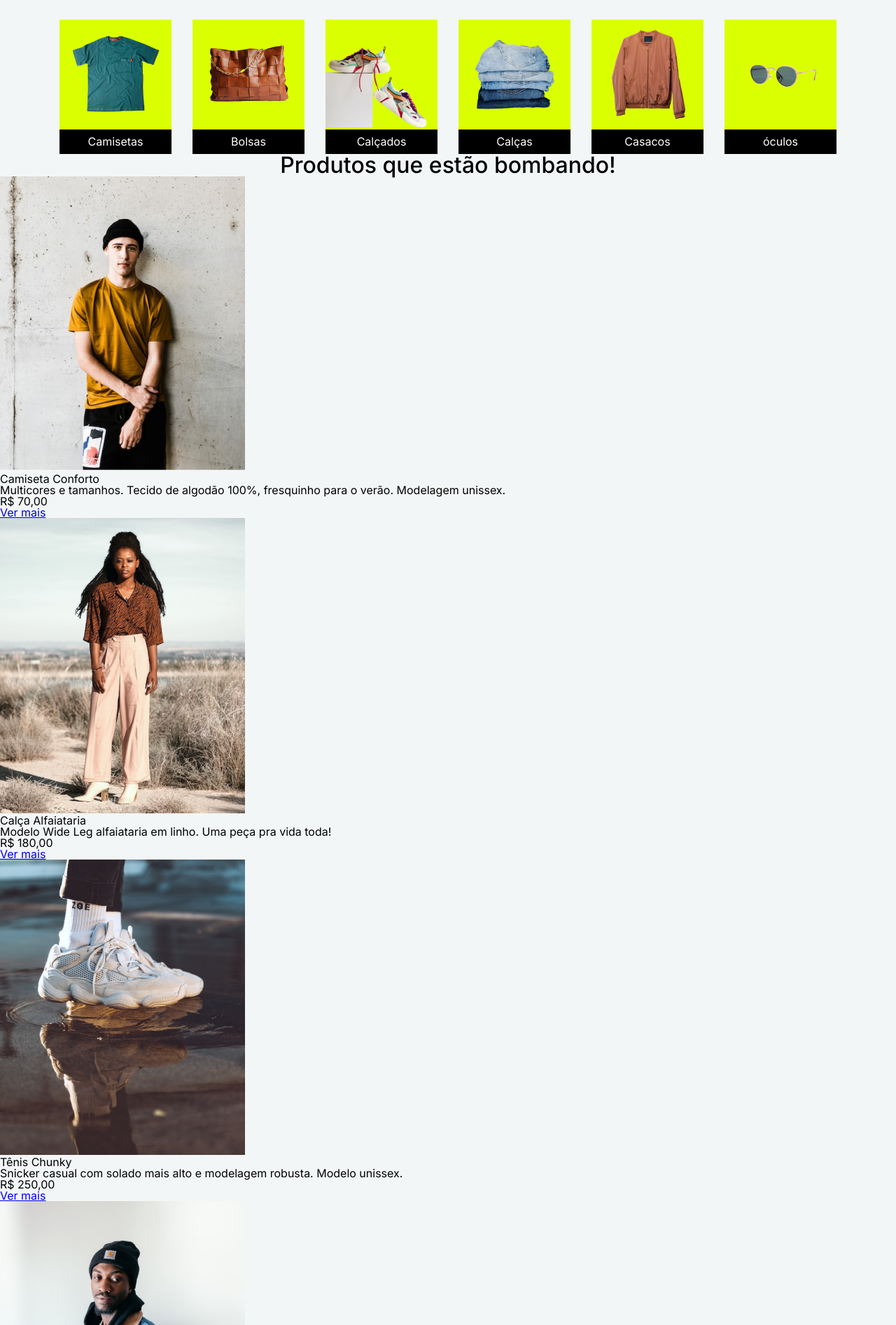
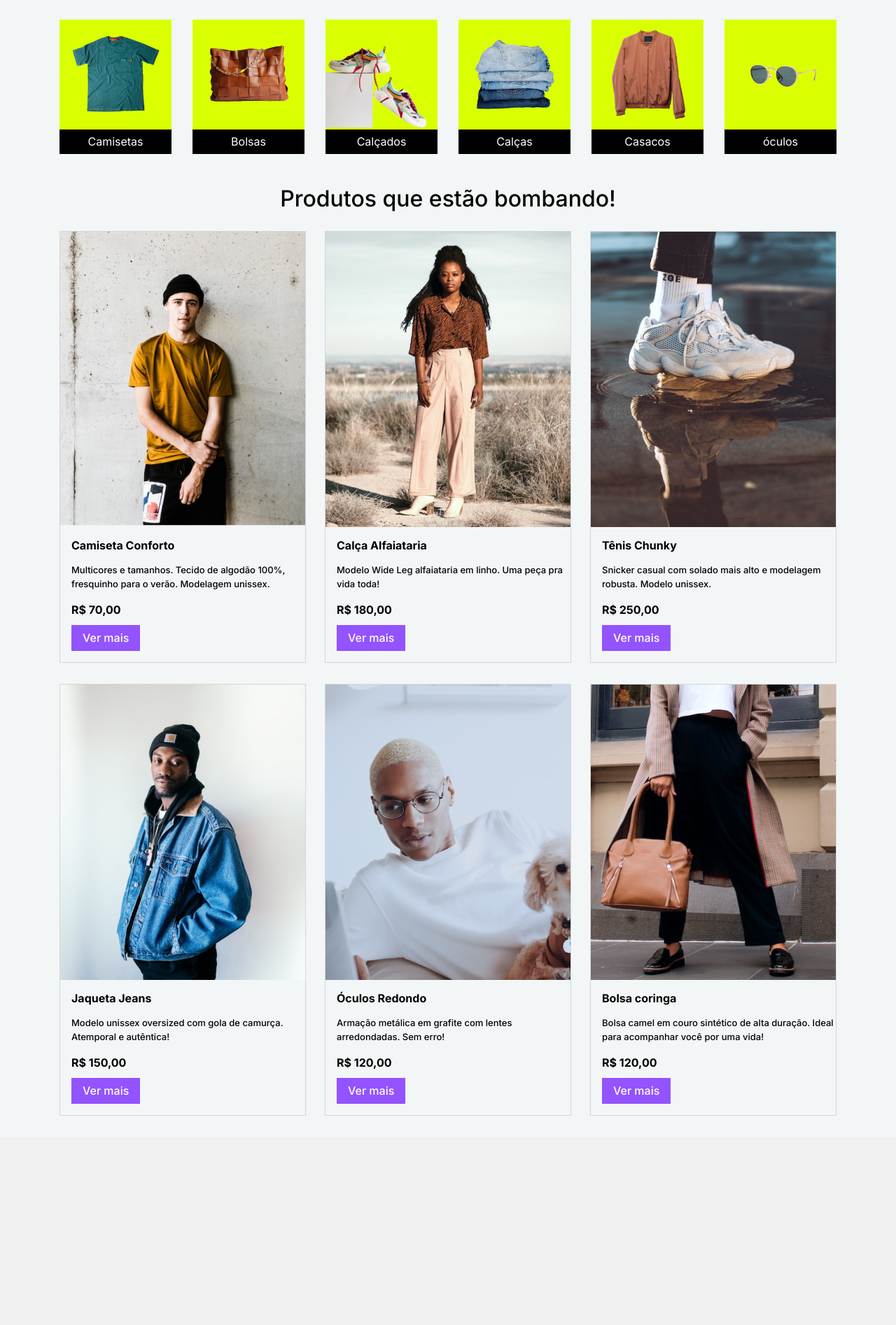
Before and after one commit to LuizLacerdaa/meteora, a PHP site: page / in a window 1280 px wide. Shown: the part 545-2438 px from the top of the page at 70% size. After the commit the page ends 2139 px from the top, so only its background shows below. Run offline with PHP 8.4, Linux system fonts and the light colour scheme.

Commit message:
formatação dos produtos

```diff
--- a/style.css
+++ b/style.css
@@ -156,3 +156,62 @@ body{
 .item-categoria{
     text-decoration: none;
 }
+
+.produtos{
+    width: 1110px;
+    margin-left: auto;
+    margin-right: auto;
+    margin-top: 48px;
+}
+
+.lista-produtos{
+    margin-top:30px;
+    display: flex;
+    justify-content: space-between;
+    align-items: start;
+    flex-wrap: wrap;
+}
+
+.item-produto{
+    width: 350px;
+    border: 1px solid rgba(0,0,0, 13%);
+    margin-bottom: 30px;
+}
+
+.titulo-produto{
+    margin-top: 13px;
+    margin-bottom: 13px;
+    margin-left: 16px;
+    font-size: 16px;
+    font-weight: bold;
+    line-height: 23px;
+}
+
+.descricao-produto{
+    font-size: 13px;
+    font-weight: 500;
+    margin-left: 16px;
+    line-height: 20px;
+}
+
+.preco-produto{
+    margin-left: 16px;
+    margin-top: 16px;
+    margin-bottom: 10px;
+    font-size: 16px;
+    font-weight: bold;
+    line-height: 23px;
+}
+
+.botao-produto{
+    margin-left: 16px;
+    background-color: #9353FF;
+    padding: 9px 16px;
+    display: inline-block;
+    text-decoration: none;
+    color: white;
+    font-size: 16px;
+    line-height: 19px;
+    font-weight: 500;
+    margin-bottom: 16px;
+}
```
